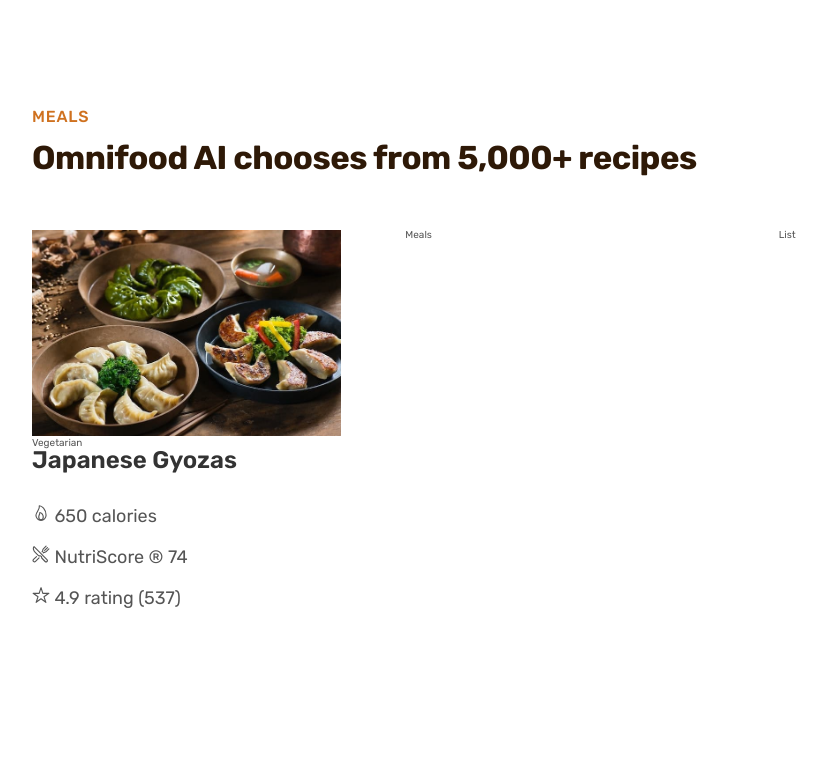
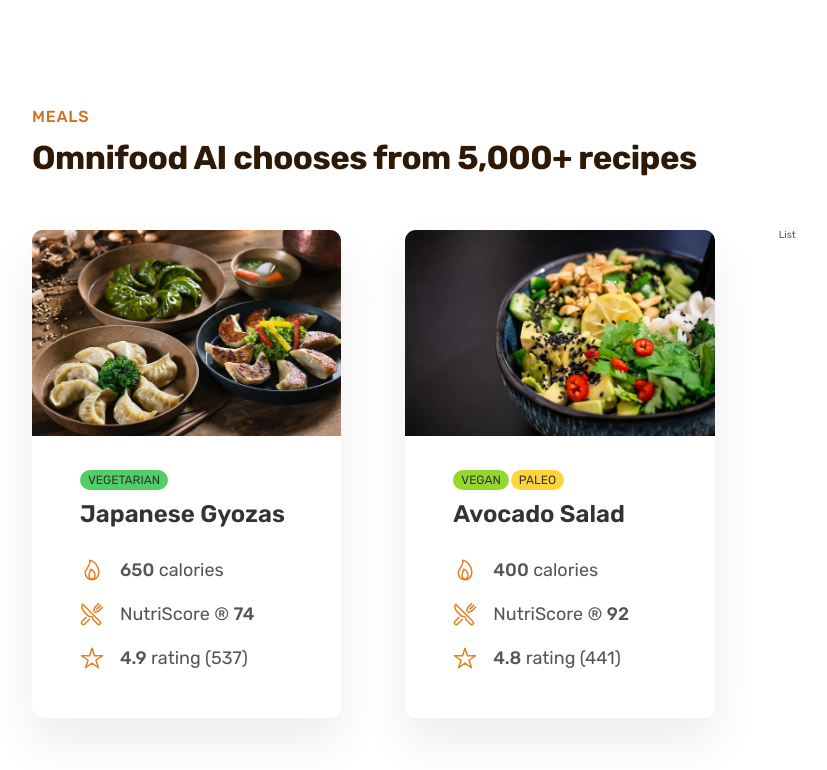
Before and after one commit to Lukashatirishvili/HTML-CSS, a plain HTML site: page Omnifood-Project/index.html in a window 1280 px wide. Shown: the part 2124-2894 px from the top of the page, without its empty margins (80-907 px from the left). Before the commit the page ends 2787 px from the top, so only its background shows below. Drawn offline with nearby package versions, Linux system fonts and the light colour scheme.

Commit message:
added some styling: box shadow(overflow)

```diff
--- a/Omnifood-Project/css/general.css
+++ b/Omnifood-Project/css/general.css
@@ -157,3 +157,7 @@ body {
 .margin-right-sm {
   margin-right: 1.6rem !important;
 }
+
+strong {
+  font-weight: 500;
+}
--- a/Omnifood-Project/css/style.css
+++ b/Omnifood-Project/css/style.css
@@ -205,6 +205,41 @@
   padding: 5.6rem;
 }
 
+.meal {
+  box-shadow: 0 2.4rem 4.8rem rgba(0, 0, 0, 0.075);
+  border-radius: 11px;
+  overflow: hidden;
+}
+
+.meal-content {
+  padding: 3.2rem 4.8rem 4.8rem 4.8rem;
+}
+
+.meal-tags {
+  margin-bottom: 1.2rem;
+  display: flex;
+  gap: 0.2rem;
+}
+
+.tag {
+  display: inline-block;
+  padding: 0.4rem 0.8rem;
+  font-size: 1.2rem;
+  text-transform: uppercase;
+  color: #333;
+  border-radius: 100px;
+}
+
+.tag--vegetarian {
+  background-color: #51cf66;
+}
+.tag--vegan {
+  background-color: #94d82d;
+}
+.tag--paleo {
+  background-color: #ffd43b;
+}
+
 .meal-title {
   font-size: 2.4rem;
   color: #333;
@@ -221,6 +256,19 @@
 
 .meal-attribute {
   font-size: 1.8rem;
+  display: flex;
+  align-items: center;
+  gap: 1.6rem;
+}
+
+.meal-attribute {
+  font-size: 1.8rem;
+}
+
+.meal-icon {
+  height: 2.4rem;
+  width: 2.4rem;
+  color: #e67e22;
 }
 
 .meal-img {
--- a/Omnifood-Project/index.html
+++ b/Omnifood-Project/index.html
@@ -175,24 +175,61 @@
               src="img/meals/meal-1.jpg"
               alt="Japanese Gyozas"
             />
-            <span>Vegetarian</span>
+            <div class="meal-content">
+              <div class="meal-tags">
+                <span class="tag tag--vegetarian">Vegetarian</span>
+              </div>
               <p class="meal-title">Japanese Gyozas</p>
               <ul class="meal-attributes">
                 <li class="meal-attribute">
-                <ion-icon name="flame-outline"></ion-icon>
-                <span>650 calories</span>
+                  <ion-icon class="meal-icon" name="flame-outline"></ion-icon>
+                  <span><strong>650</strong> calories</span>
                 </li>
                 <li class="meal-attribute">
-                <ion-icon name="restaurant-outline"></ion-icon>
-                <span>NutriScore &reg; 74</span>
+                  <ion-icon
+                    class="meal-icon"
+                    name="restaurant-outline"
+                  ></ion-icon>
+                  <span>NutriScore &reg; <strong>74</strong></span>
                 </li>
                 <li class="meal-attribute">
-                <ion-icon name="star-outline"></ion-icon>
-                <span>4.9 rating (537)</span>
+                  <ion-icon class="meal-icon" name="star-outline"></ion-icon>
+                  <span><strong>4.9</strong> rating (537)</span>
                 </li>
               </ul>
             </div>
-          <div class="meal">Meals</div>
+          </div>
+          <div class="meal">
+            <img
+              class="meal-img"
+              src="img/meals/meal-2.jpg"
+              alt="Avocado Salad"
+            />
+            <div class="meal-content">
+              <div class="meal-tags">
+                <span class="tag tag--vegan">Vegan</span>
+                <span class="tag tag--paleo">Paleo</span>
+              </div>
+              <p class="meal-title">Avocado Salad</p>
+              <ul class="meal-attributes">
+                <li class="meal-attribute">
+                  <ion-icon class="meal-icon" name="flame-outline"></ion-icon>
+                  <span><strong>400</strong> calories</span>
+                </li>
+                <li class="meal-attribute">
+                  <ion-icon
+                    class="meal-icon"
+                    name="restaurant-outline"
+                  ></ion-icon>
+                  <span>NutriScore &reg; <strong>92</strong></span>
+                </li>
+                <li class="meal-attribute">
+                  <ion-icon class="meal-icon" name="star-outline"></ion-icon>
+                  <span><strong>4.8</strong> rating (441)</span>
+                </li>
+              </ul>
+            </div>
+          </div>
           <div class="list">List</div>
         </div>
       </section>
```
Lines whose indentation alone changed are shown as unchanged.
